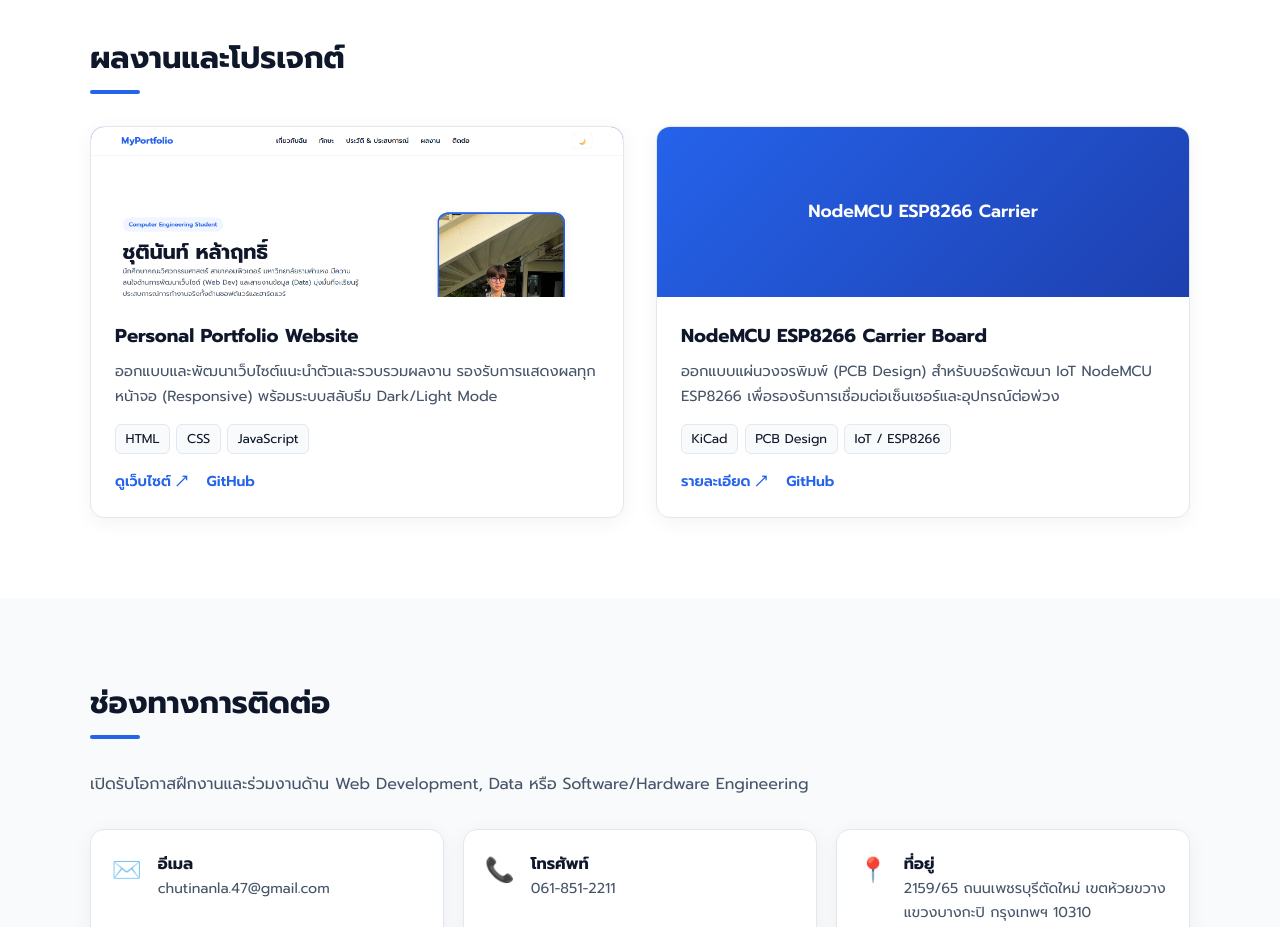
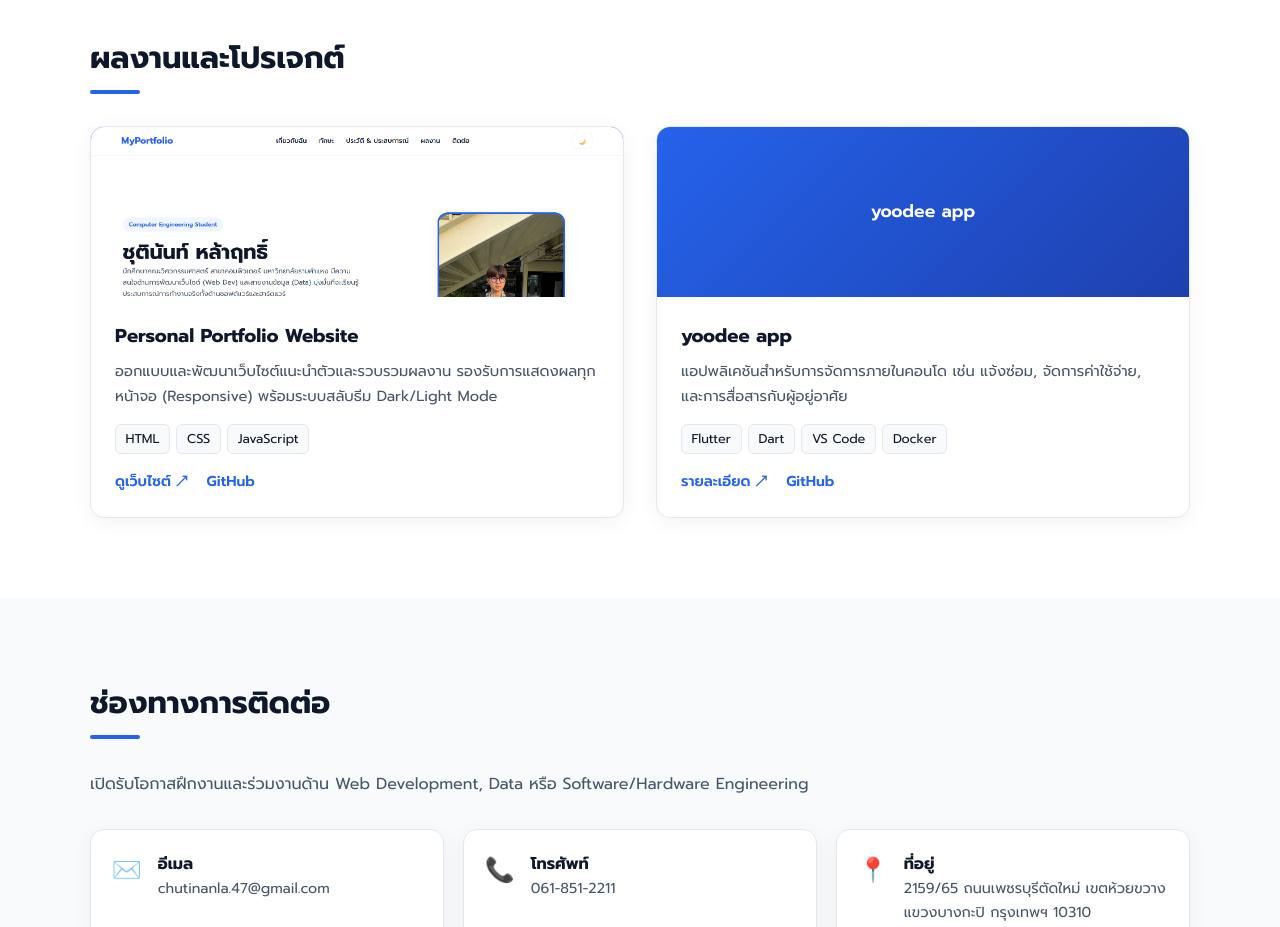
Before and after one commit to clzama/clzama.github.io, a plain HTML site: page index.html in a window 1280 px wide. Shown: the part 2460-3387 px from the top of the page. Drawn offline with Linux system fonts and the light colour scheme.

Commit message:
Add files via upload

```diff
--- a/index.html
+++ b/index.html
@@ -168,7 +168,7 @@
     <div class="container">
       <h2 class="section-title">ผลงานและโปรเจกต์</h2>
       <div class="project-grid">
-        <!-- โปรเจกต์ที่ 1 (ใส่รูป img/Portfolio Website.jpg เรียบร้อย) -->
+        <!-- โปรเจกต์ที่ 1 -->
         <article class="project-card">
           <div class="project-img">
             <img src="img/Portfolio Website.png" alt="Personal Portfolio Website" style="width: 100%; height: 100%; object-fit: cover; object-position: top;" />
@@ -180,20 +180,20 @@
               <span>HTML</span><span>CSS</span><span>JavaScript</span>
             </div>
             <div class="project-links">
-              <a href="#" target="_blank">ดูเว็บไซต์ ↗</a>
-              <a href="#" target="_blank">GitHub</a>
+              <a href="https://clzama.github.io/" target="_blank">ดูเว็บไซต์ ↗</a>
+              <a href="https://github.com/clzama/clzama.github.io" target="_blank">GitHub</a>
             </div>
           </div>
         </article>
 
         <!-- โปรเจกต์ที่ 2 -->
         <article class="project-card">
-          <div class="project-img">NodeMCU ESP8266 Carrier</div>
+          <div class="project-img">yoodee app</div>
           <div class="project-info">
-            <h3>NodeMCU ESP8266 Carrier Board</h3>
-            <p>ออกแบบแผ่นวงจรพิมพ์ (PCB Design) สำหรับบอร์ดพัฒนา IoT NodeMCU ESP8266 เพื่อรองรับการเชื่อมต่อเซ็นเซอร์และอุปกรณ์ต่อพ่วง</p>
+            <h3>yoodee app</h3>
+            <p>แอปพลิเคชันสำหรับการจัดการภายในคอนโด เช่น แจ้งซ่อม, จัดการค่าใช้จ่าย, และการสื่อสารกับผู้อยู่อาศัย</p>
             <div class="tech-used">
-              <span>KiCad</span><span>PCB Design</span><span>IoT / ESP8266</span>
+              <span>Flutter</span><span>Dart</span><span>VS Code</span><span>Docker</span>
             </div>
             <div class="project-links">
               <a href="#" target="_blank">รายละเอียด ↗</a>
```
